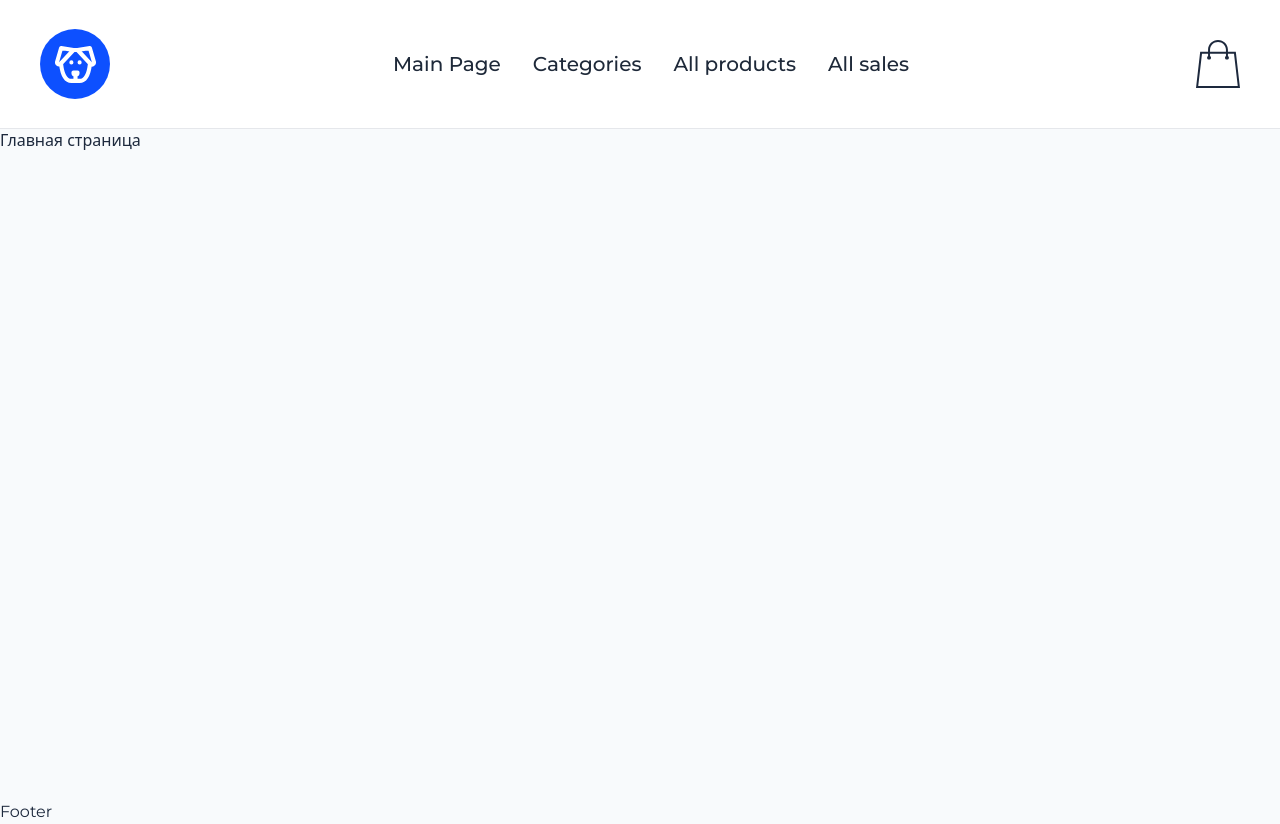
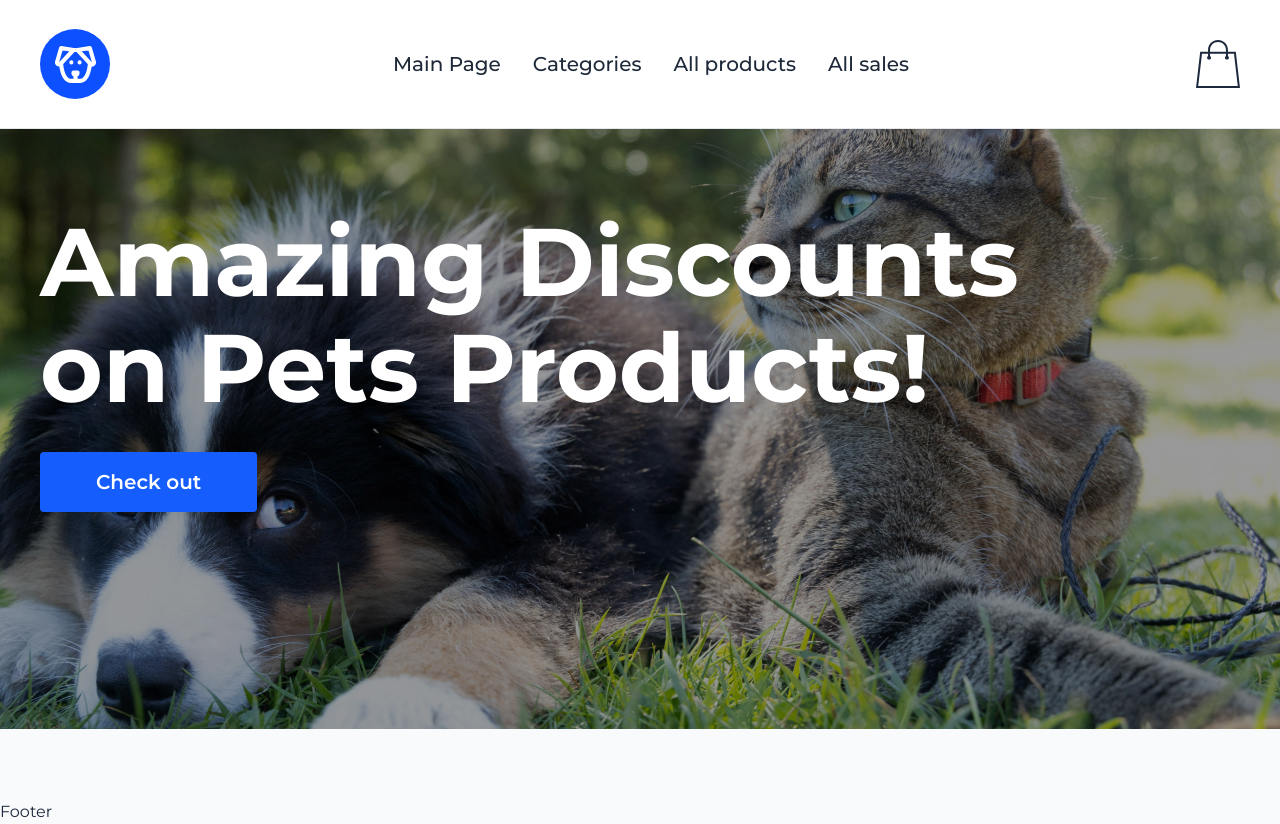
Before and after one commit to ArtemKutsan/react-project-pet-shop, a React (Vite) app: page / in a window 1280 px wide. Built offline with nearby package versions, Linux system fonts and the light colour scheme.

Commit message:
chore: подключение Hero

```diff
--- a/src/pages/home/index.jsx
+++ b/src/pages/home/index.jsx
@@ -1,3 +1,9 @@
+import Hero from '../../components/Hero';
+
 export default function HomePage() {
-  return <div>Главная страница</div>;
+  return (
+    <>
+      <Hero />
+    </>
+  );
 }
```
